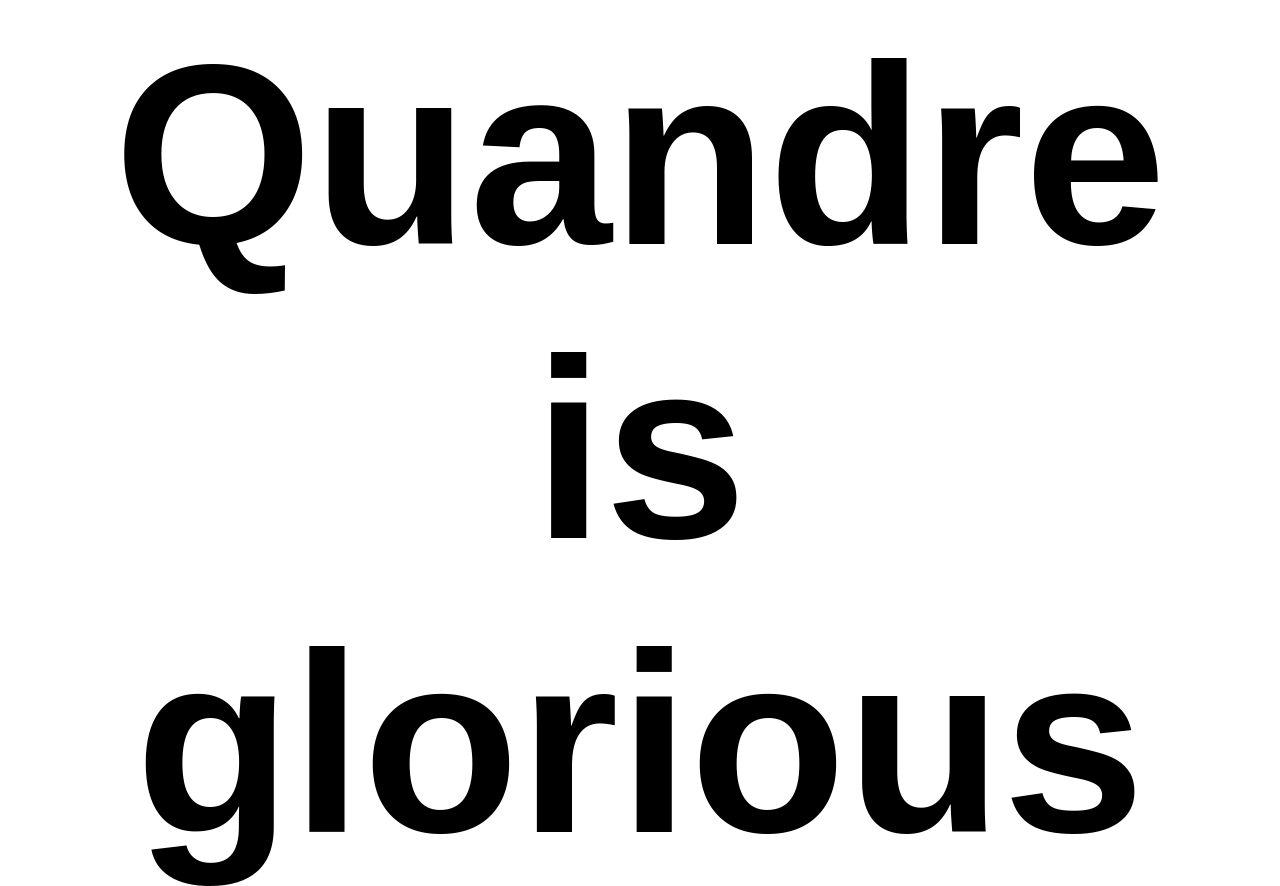
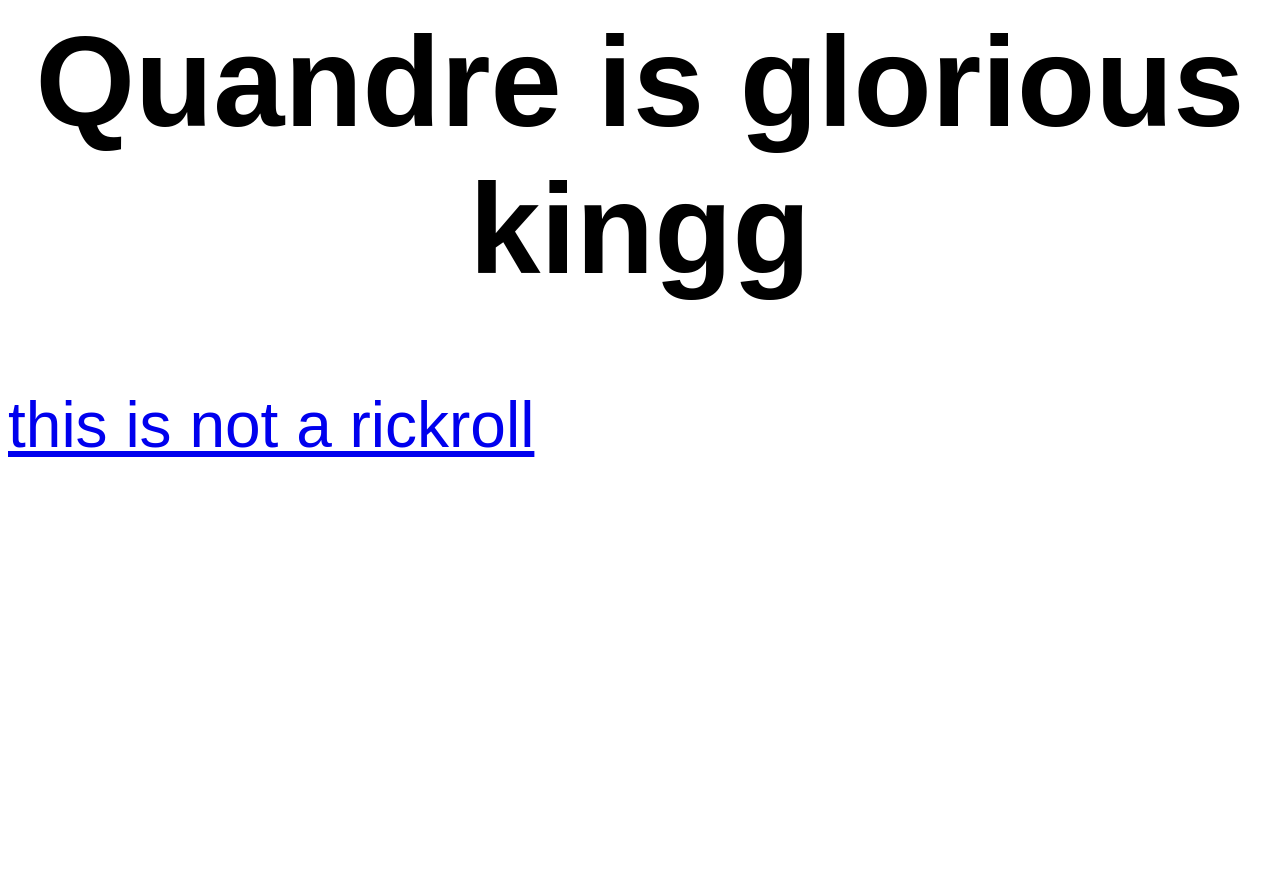
Before and after one commit to doesandrewspehekexist/quandre, a plain HTML site: page index.html in a window 1280 px wide. Shown: the top 886 px of the page. After the commit the page ends 800 px from the top, so only its background shows below. Drawn offline with Linux system fonts and the light colour scheme.

Commit message:
Update index.html

```diff
--- a/index.html
+++ b/index.html
@@ -1,8 +1,14 @@
 <h1>Quandre is glorious kingg</h1>
+<a href="https://m.youtube.com/watch?v=dQw4w9WgXcQ&pp=ygUVbmV2ZXIgZ29ubmEgZ292ZSBoIHVw">this is not a rickroll</a>
 <style>
-body {
+h1 {
   text-align: center;
   font-family: "Arial";
   font-size: 10vw;
 }
+a {
+  text-align: center;
+  font-size: 5vw;
+  font-family: "Arial";
+}
 </style>
```
